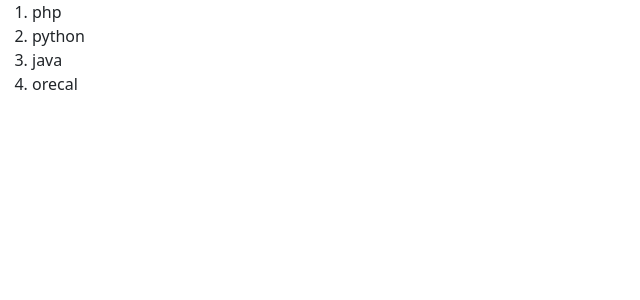
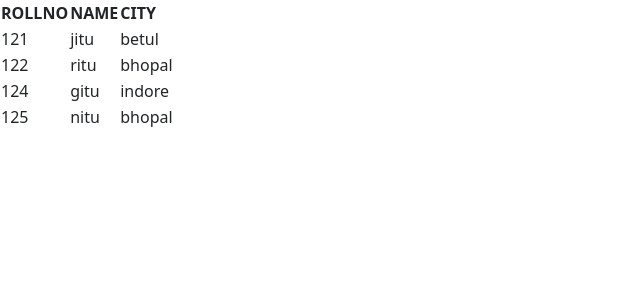
Before and after one commit to Jitendra0987/React, a React (Vite) app: page / in a window 1280 px wide. Shown: the top 300 px of the page, without its empty margins (0-640 px from the left). Built offline with nearby package versions, Linux system fonts and the light colour scheme.

Commit message:
map mehod object form

```diff
--- a/src/App.jsx
+++ b/src/App.jsx
@@ -1,11 +1,52 @@
+const student =[
+  {
+    "rolleno":121,
+    "name":"jitu",
+    "city":"betul"
+  },
 
-const subject=["php","python","java","orecal"];
+  {
+    "rolleno":122,
+    "name":"ritu",
+    "city":"bhopal"
+  },
+
+  {
+    "rolleno":124,
+    "name":"gitu",
+    "city":"indore"
+  },
+
+  {
+    "rolleno":125,
+    "name":"nitu",
+    "city":"bhopal"
+  }
+]
+const data=student.map((key)=>{
+  return(
+    <>
+    <tr>
+      <td>{key.rolleno}</td>
+      <td>{key.name}</td>
+      <td>{key.city}</td>
+    </tr>
+
+    </>
+  )
+})
+
+
 const App=()=>{
-const student=subject.map((key)=> <li>{key}</li>)
-
-return(
-  <>
-<ol>{student}</ol>
-  </>
-)}
+  return(
+    <>
+    <table>
+    <th>ROLLNO</th>
+    <th>NAME</th>
+    <th>CITY</th>
+    {data}
+    </table>
+    </>
+  )
+}
 export default App;
```
